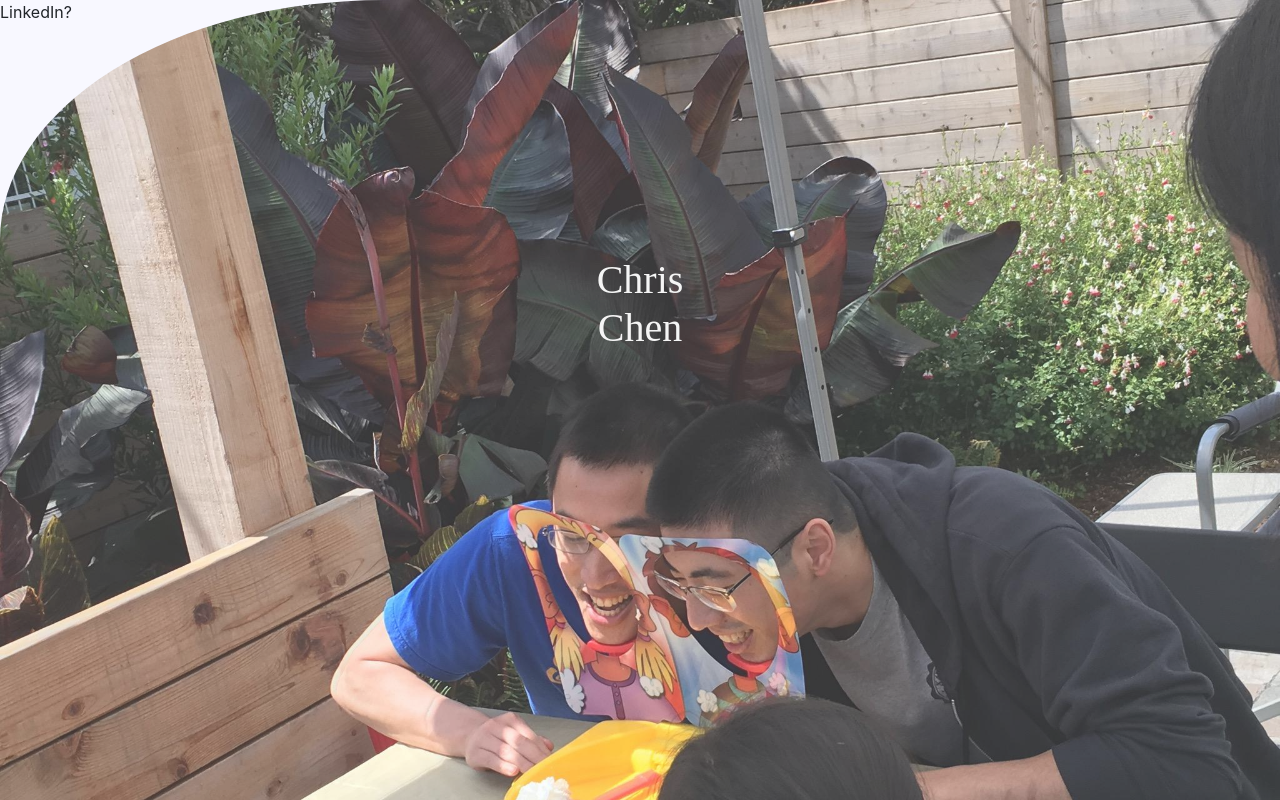
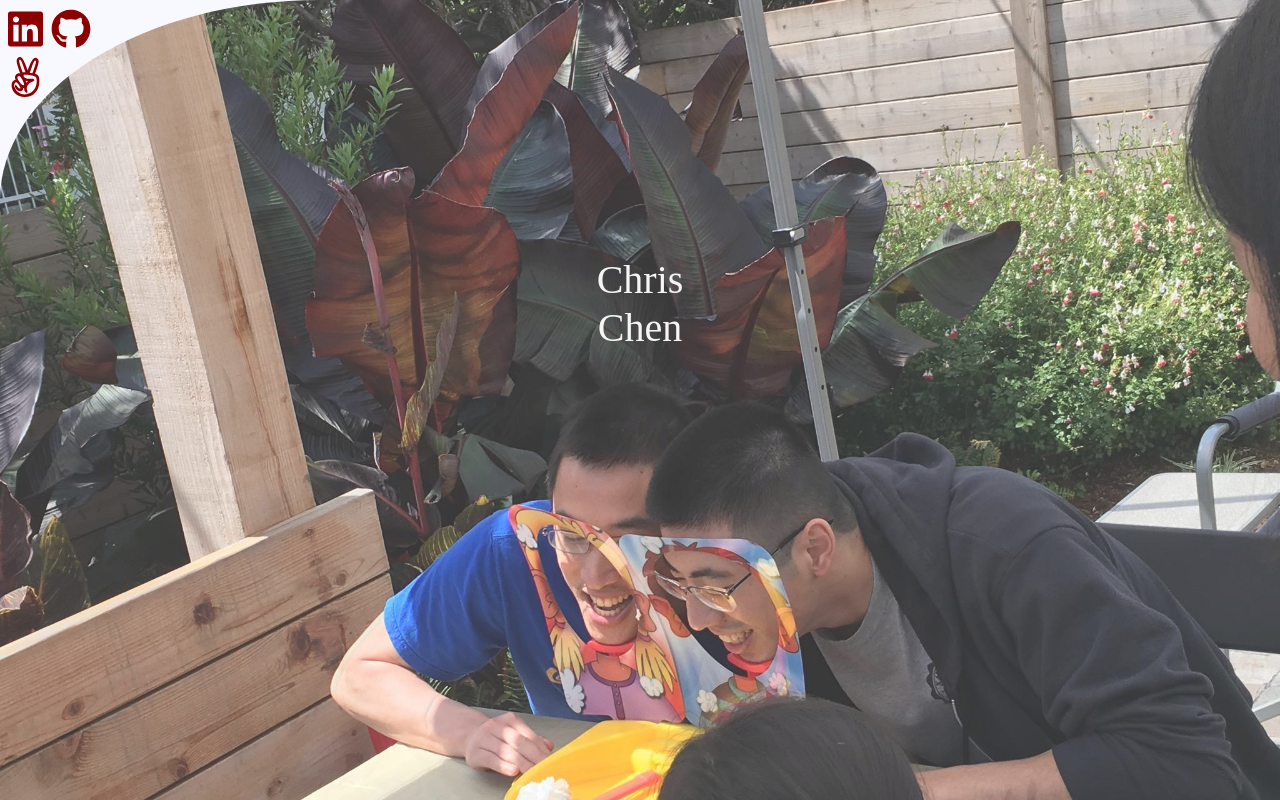
Before and after one commit to wertqyuio/PersonalWebsiteInReact, a React (Create React App) app: page / in a window 1280 px wide. Built offline with nearby package versions, Linux system fonts and the light colour scheme; a web font is replaced by a local one.

Commit message:
Added logos and links to external websites

```diff
--- a/package.json
+++ b/package.json
@@ -3,6 +3,10 @@
   "version": "0.1.0",
   "private": true,
   "dependencies": {
+    "@fortawesome/fontawesome-svg-core": "^1.2.25",
+    "@fortawesome/free-brands-svg-icons": "^5.11.2",
+    "@fortawesome/free-solid-svg-icons": "^5.11.2",
+    "@fortawesome/react-fontawesome": "^0.1.5",
     "bootstrap": "^4.3.1",
     "react": "^16.9.0",
     "react-bootstrap": "^1.0.0-beta.12",
--- a/src/App.css
+++ b/src/App.css
@@ -2,6 +2,7 @@
   text-align: center;
   background-color: ghostwhite;
   height: 100vh;
+  font-size: 5vh;
 }
 
 .App-logo {
@@ -58,11 +59,23 @@ div.Background-Image::after {
   right: 0;
   position: absolute;
   z-index: 1;
-  border-top-left-radius: 30%;
+  border-top-left-radius: 25%;
 }
 
 .wertqyuio-li {
   position: absolute;
-  left: 0;
+  left: 1vh;
   z-index: 2;
 }
+
+.wertqyuio-li-2 {
+  position: absolute;
+  left: 1vh;
+  top: 6vh;
+  z-index: 2;
+}
+
+a {
+  padding-right: 1vh;
+  color: darkred;
+}
--- a/src/App.js
+++ b/src/App.js
@@ -1,13 +1,25 @@
 import React from 'react';
 import './App.css';
 import Page from './Page';
-import { FontAwesomeIcon } from '@fortawesome/react-fontawesome'
+import SocialMedia from './SocialMedia';
+import { FontAwesomeIcon } from '@fortawesome/react-fontawesome';
+import { faLinkedin, faGithub, faAngellist } from '@fortawesome/free-brands-svg-icons';
 
 function App() {
   return (
     <div className="App">
-      <span className="wertqyuio-li">LinkedIn?
-        <FontAwesomeIcon icon="coffee" />
+      <span className="wertqyuio-li">
+        <a href="https://www.linkedin.com/in/cirsh-cenh/">
+          <FontAwesomeIcon icon={faLinkedin} />
+        </a>
+        <a href="https://github.com/wertqyuio/">
+          <FontAwesomeIcon icon={faGithub} />
+        </a>
+      </span>
+      <span className="wertqyuio-li-2">
+        <a href="https://angel.co/chris-chen-46?public_profile=1">
+          <FontAwesomeIcon icon={faAngellist} />
+        </a>
       </span>
       <Page></Page>
     </div>
--- /dev/null
+++ b/src/SocialMedia.js
@@ -0,0 +1,18 @@
+import React, { Component } from "react";
+import { FontAwesomeIcon } from '@fortawesome/react-fontawesome';
+import { faLinkedin } from '@fortawesome/free-brands-svg-icons';
+
+export class SocialMedia extends Component {
+  constructor( props ){
+    super();
+    this.state = { ...props };
+  }
+  componentWillMount(){
+    window.location = this.state.route.loc;
+  }
+  render(){
+    return (<section>SocialMediaing...</section>);
+  }
+}
+
+export default SocialMedia;
```
Also changed, not shown: 1 other file (tests, documents, lock files or other folders).
